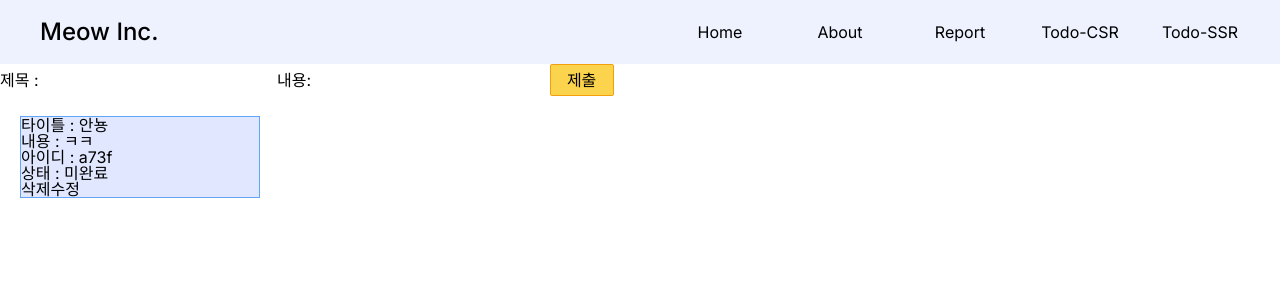
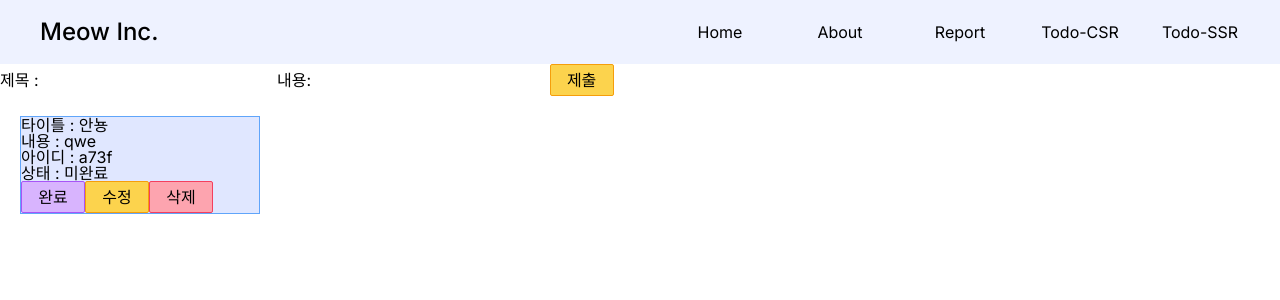
Before and after one commit to seopport/NextTasker, a Next.js app: page /todo-csr in a window 1280 px wide. Shown: the top 300 px of the page. Built offline with nearby package versions, Linux system fonts and the light colour scheme; data requests are answered from the project's data file.

Commit message:
[feat] 상태 토글 완료

```diff
--- a/db.json
+++ b/db.json
@@ -8,7 +8,7 @@
     {
       "id": "a73f",
       "title": "안뇽",
-      "contents": "ㅋㅋ",
+      "contents": "qwe",
       "isDone": false
     }
   ]
--- a/src/app/api/todos/[id]/route.ts
+++ b/src/app/api/todos/[id]/route.ts
@@ -3,13 +3,15 @@ import { NextApiRequest, NextApiResponse } from 'next';
 import { NextRequest } from 'next/server';
 
 export async function PATCH(request: Request, { params }: { params: { id: Todo['id'] } }) {
-  const { contents } = await request.json();
+  const { contents, isDone } = await request.json();
   const { id } = params;
+
+  console.log(contents, isDone);
 
   await fetch(`http://localhost:4000/todos/${id}`, {
     method: 'PATCH',
     headers: { 'Content-Type': 'application/json' },
-    body: JSON.stringify({ contents }),
+    body: JSON.stringify({ contents, isDone }),
   });
 
   return Response.json({ message: '수정이 완료되었습니다.' });
--- a/src/app/todo-csr/page.tsx
+++ b/src/app/todo-csr/page.tsx
@@ -1,7 +1,6 @@
 'use client';
 
 import { Todo } from '@/types';
-import { error } from 'console';
 import React, { ChangeEvent, useEffect, useState } from 'react';
 
 const TodoCSRPage = () => {
@@ -52,6 +51,7 @@ const TodoCSRPage = () => {
     setTargetTodo(targetTodo);
   };
 
+  // todo 내용 수정
   const handleModifyComplete = async () => {
     if (!modifyContent.trim()) {
       alert('수정 사항이 없습니다.');
@@ -123,6 +123,19 @@ const TodoCSRPage = () => {
     } catch (error) {}
   };
 
+  const handleStatusToggle = async (id: Todo['id']) => {
+    const targetTodo = todos.find((item) => item.id === id);
+    setTargetTodo(targetTodo);
+    console.log(targetTodo);
+
+    try {
+      await fetch(`http://localhost:3000/api/todos/${id}`, {
+        method: 'PATCH',
+        body: JSON.stringify({ isDone: !targetTodo?.isDone }),
+      });
+    } catch (error) {}
+  };
+
   return (
     <div className='relative'>
       {/* 모달 wrap */}
@@ -187,18 +200,28 @@ const TodoCSRPage = () => {
             <div>아이디 : {item.id}</div>
             <div>상태 : {item.isDone ? '완료됨' : '미완료'}</div>
             <button
+              className='min-w-16 h-8 bg-purple-300 rounded-sm border-solid border-purple-500 border'
+              onClick={() => {
+                handleStatusToggle(item.id);
+              }}
+            >
+              {!item.isDone ? '완료' : '되돌리기'}
+            </button>
+            <button
+              className='w-16 h-8 bg-amber-300 rounded-sm border-solid border-amber-500 border'
+              onClick={() => {
+                handleModify(item.id);
+              }}
+            >
+              수정
+            </button>
+            <button
+              className='w-16 h-8 bg-rose-300 rounded-sm border-solid border-rose-500 border'
               onClick={() => {
                 handleDelete(item.id);
               }}
             >
               삭제
-            </button>
-            <button
-              onClick={() => {
-                handleModify(item.id);
-              }}
-            >
-              수정
             </button>
           </div>
         );
```
